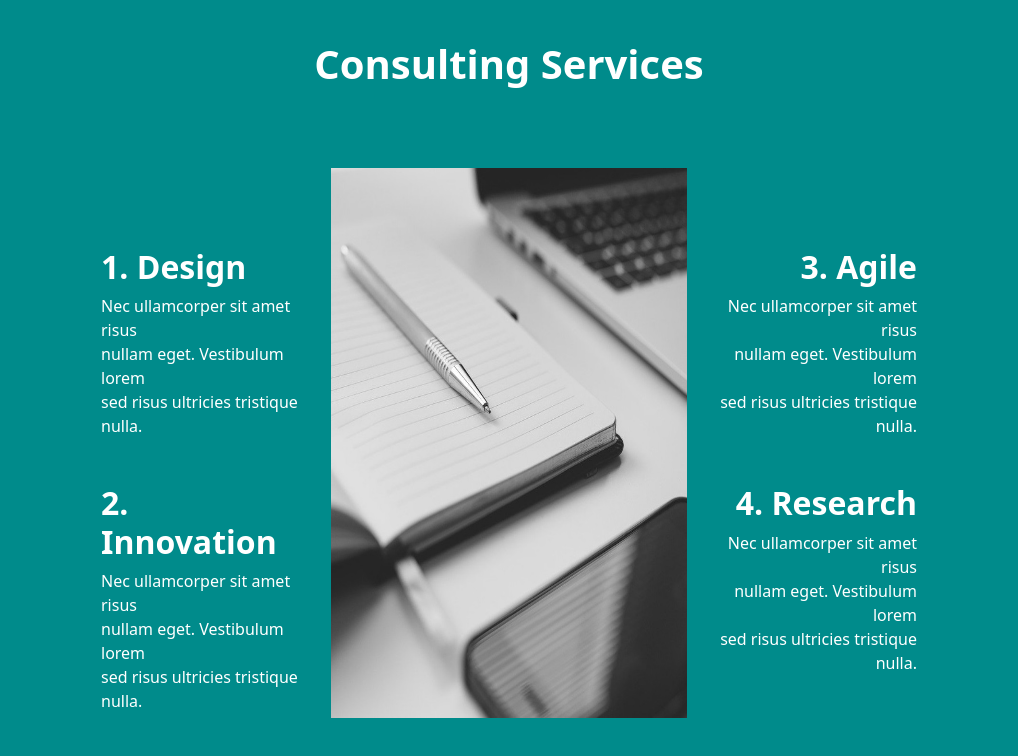
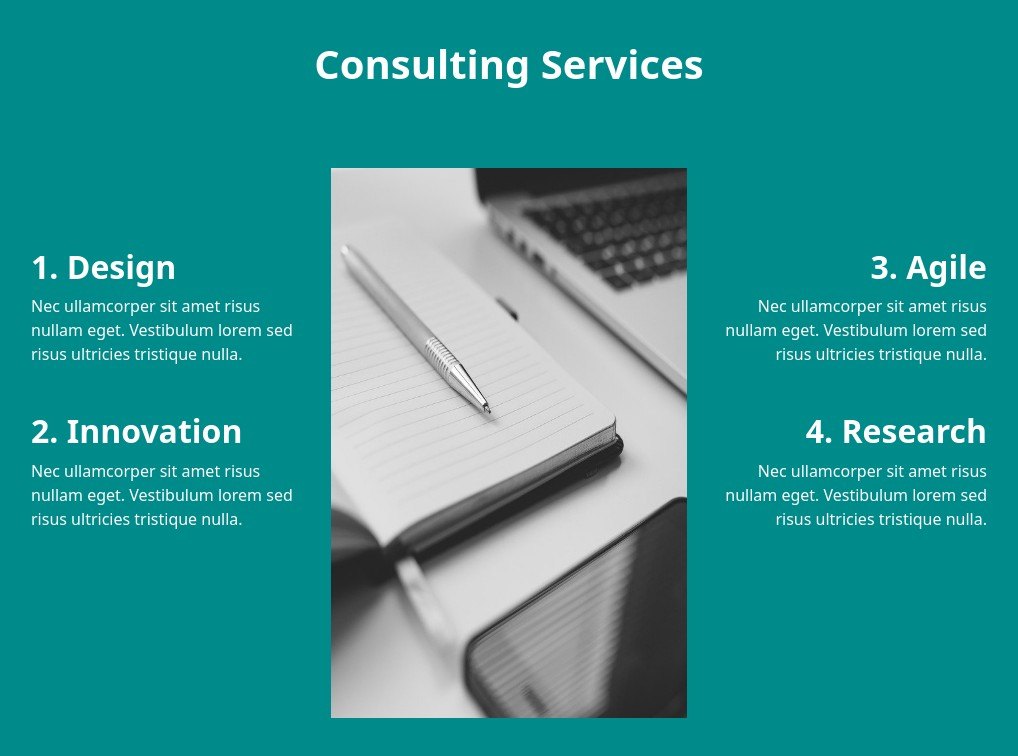
Before and after one commit to Jonathan-Caillon/Projet-Consulting-Services, a plain HTML site: page index.html in a window 1280 px wide. Shown: the whole page, without its empty margins (131-1149 px from the left). Drawn offline with nearby package versions, Linux system fonts and the light colour scheme.

Commit message:
fix: padding

```diff
--- a/index.html
+++ b/index.html
@@ -23,9 +23,9 @@
                         <h2>1. Design</h2>
                         <br>
                         <p>
-                            Nec ullamcorper sit amet risus <br>
-                            nullam eget. Vestibulum lorem<br>
-                            sed risus ultricies tristique<br>
+                            Nec ullamcorper sit amet risus
+                            nullam eget. Vestibulum lorem
+                            sed risus ultricies tristique
                             nulla.
                         </p>
                     </div>
@@ -33,9 +33,9 @@
                         <h2>2. Innovation</h2>
                         <br>
                         <p>
-                            Nec ullamcorper sit amet risus <br>
-                            nullam eget. Vestibulum lorem<br>
-                            sed risus ultricies tristique<br>
+                            Nec ullamcorper sit amet risus
+                            nullam eget. Vestibulum lorem
+                            sed risus ultricies tristique
                             nulla.
                         </p>
                     </div>
@@ -48,9 +48,9 @@
                         <h2>3. Agile</h2>
                         <br>
                         <p>
-                            Nec ullamcorper sit amet risus <br>
-                            nullam eget. Vestibulum lorem<br>
-                            sed risus ultricies tristique<br>
+                            Nec ullamcorper sit amet risus
+                            nullam eget. Vestibulum lorem
+                            sed risus ultricies tristique
                             nulla.
                         </p>
                     </div>
@@ -58,9 +58,9 @@
                         <h2>4. Research</h2>
                         <br>
                         <p>
-                            Nec ullamcorper sit amet risus <br>
-                            nullam eget. Vestibulum lorem<br>
-                            sed risus ultricies tristique<br>
+                            Nec ullamcorper sit amet risus
+                            nullam eget. Vestibulum lorem
+                            sed risus ultricies tristique
                             nulla.
                         </p>
                     </div>
--- a/style.css
+++ b/style.css
@@ -18,7 +18,7 @@ h2 {
 
 .image {
     width: 100%;
-
+    max-width: 500px;
 }
 
 
@@ -31,13 +31,13 @@ h2 {
         padding-top: 50px;
     }
     .padr {
-        padding-right: 150px;
+        padding-right: 80px;
         padding-top: 30px;
     }
 
     .padl {
         padding-top: 30px;
-        padding-left: 150px;
+        padding-left: 80px;
     }
 
     img {
```
